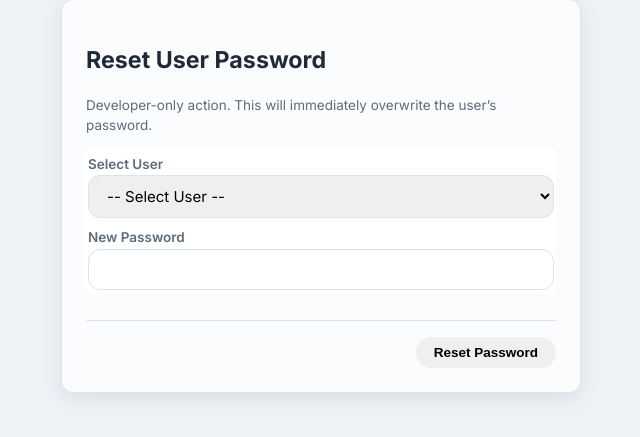
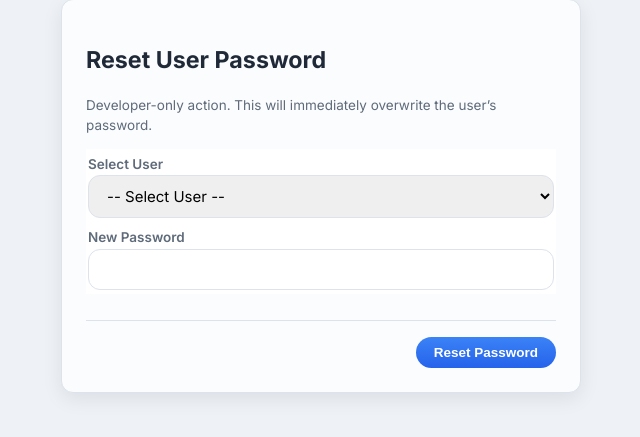
Before and after one commit to Yash-Aparajit/Asset_Compliance_Manager, a Flask app: template templates/reset_password.html in a window 1280 px wide. Shown: the part 107-544 px from the top of the page, without its empty margins (319-959 px from the left). Run offline with Flask 3, Linux system fonts and the light colour scheme; the template is opened without the code that fills it: values that come from a table or form of the project are taken from there, others are empty; some libraries are stand-ins or nearby versions.

Commit message:
Update reset_password.html

```diff
--- a/templates/reset_password.html
+++ b/templates/reset_password.html
@@ -28,7 +28,7 @@
         </div>
 
         <div class="form-actions">
-            <button class="btn btn-danger">
+            <button class="btn btn-primary">
                 Reset Password
             </button>
         </div>
```
